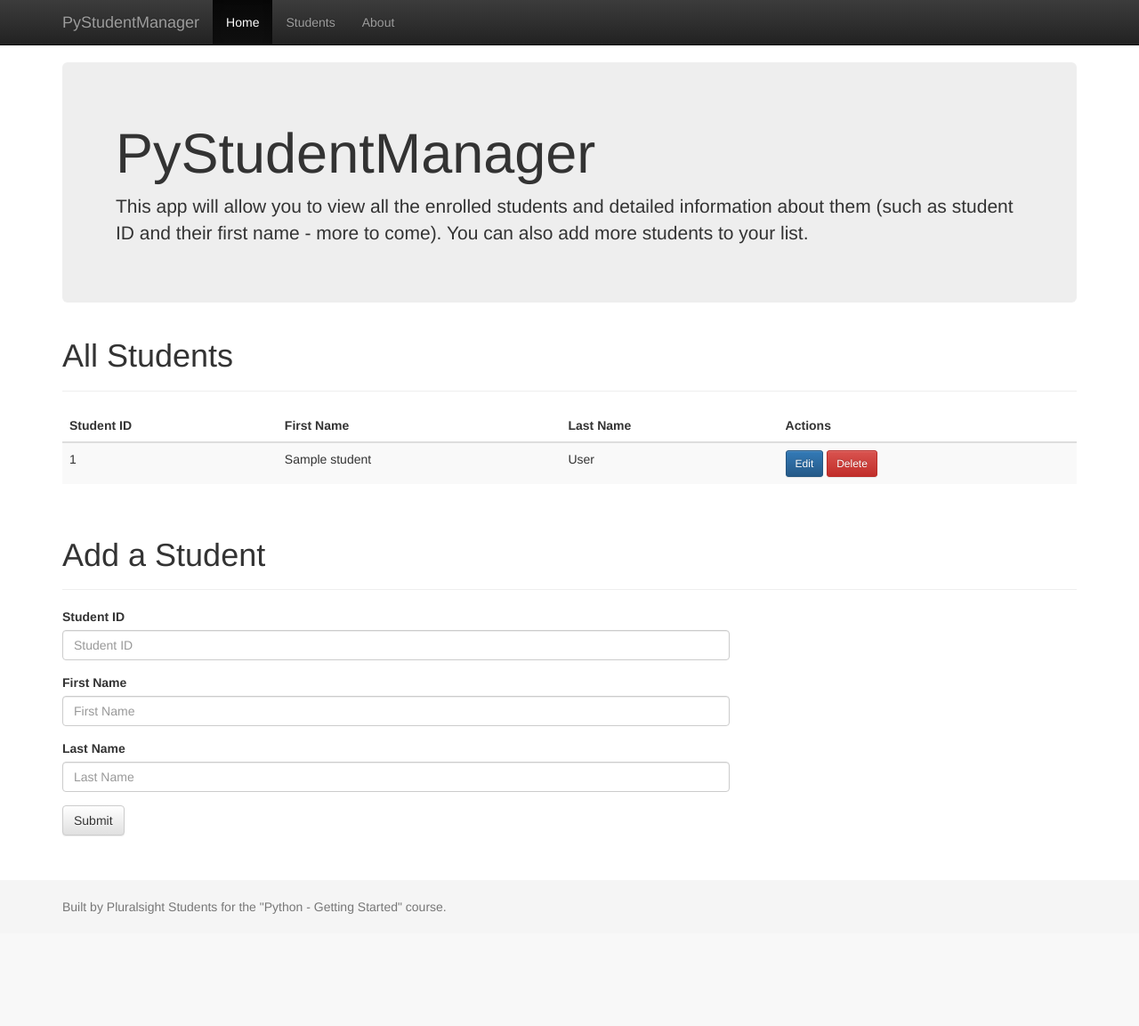
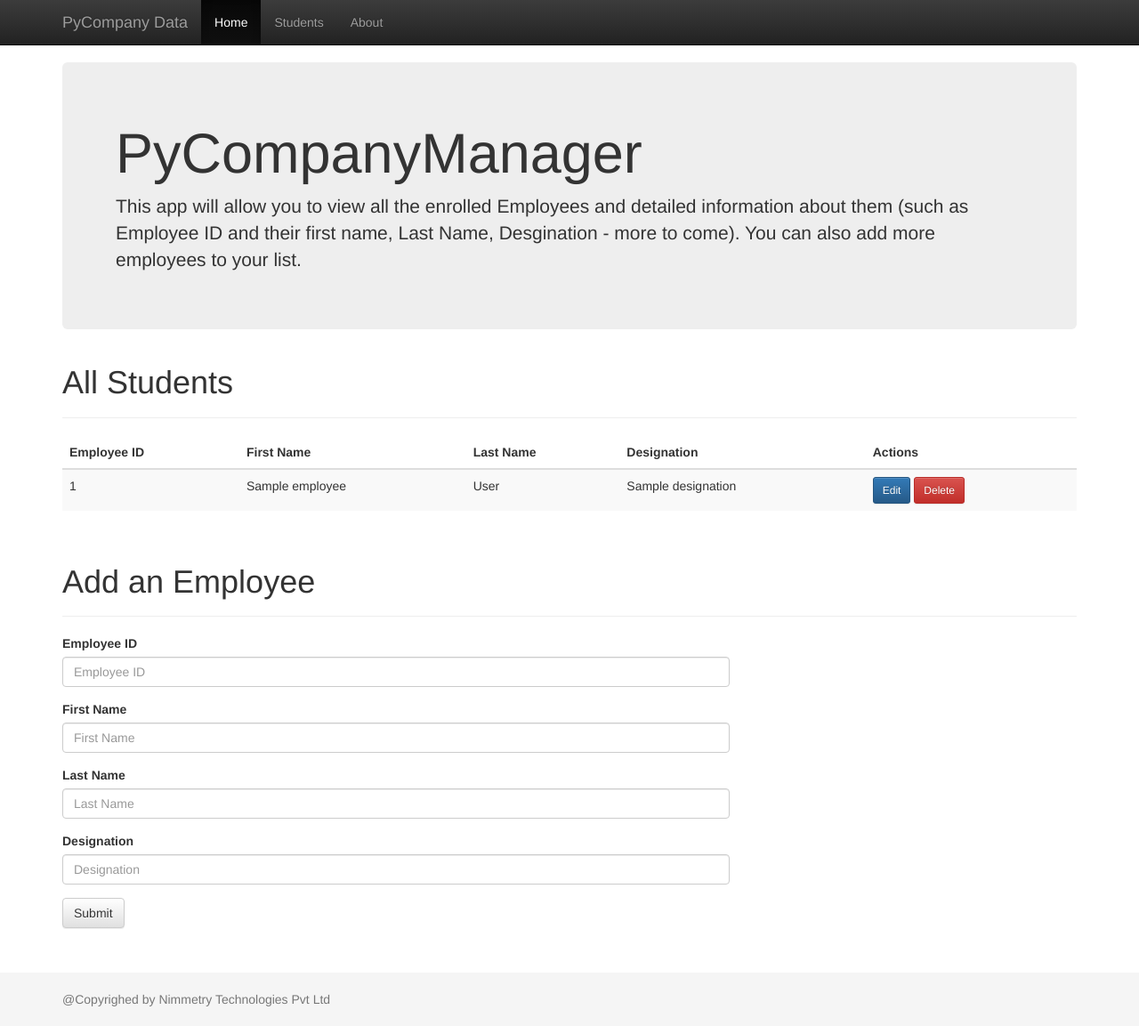
Before and after one commit to sainimmetry/PWebApp, a Flask app: template webapp/templates/index.html in a window 1280 px wide. Shown: the whole page at 89% size. Before the commit the page ends 1027 px from the top, so only its background shows below. Run offline with Flask 2, Linux system fonts and the light colour scheme; the template is opened without the code that fills it: most values are stand-ins (such as "Sample title", 1, 10 or a date in 2020); some libraries are stand-ins or nearby versions.

Commit message:
Student to Employee
Changed app base on Student to Employee.  Added Designation Field to the code.

```diff
--- /dev/null
+++ b/employee.py
@@ -0,0 +1,25 @@
+employees = []
+
+class Employee :
+
+    office_name = "Nimmetry Inc "
+
+    def __init__(self,name,last_name,designation,employee_id=332,):
+        self.name = name
+        self.employee_id = employee_id
+        self.last_name = last_name
+        self.designation = designation
+        employees.append(self)
+
+    def __str__(self):
+        return "employee "+ self.name
+
+    def get_name_capitalize(self):
+        return  self.name.capitalize()
+
+    def get_last_name_capitalize(self):
+        return  self.last_name.capitalize()
+
+
+    def get_office_name(self):
+        return self.office_name
--- a/student.py
+++ /dev/null
@@ -1,19 +0,0 @@
-students = []
-
-class Student :
-
-    school_name = "Sprinfield Elemnetary "
-
-    def __init__(self,name,student_id=332):
-        self.name = name
-        self.student_id = student_id
-        students.append(self)
-
-    def __str__(self):
-        return "Student "+ self.name
-
-    def get_name_capitalize(self):
-        return  self.name.capitalize()
-
-    def get_school_name(self):
-        return self.school_name
--- a/webapp/app.py
+++ b/webapp/app.py
@@ -1,8 +1,8 @@
 from flask import Flask, render_template,redirect, url_for, request
 
-from student import Student
+from employee import Employee
 
-students = []
+employees = []
 
 app = Flask(__name__)
 
@@ -10,16 +10,19 @@ app = Flask(__name__)
 @app.route("/", methods=["GET","POST"])
 def students_page():
     if request.method == "POST":
-        new_student_id = request.form.get("student-id","")
-        new_student_name = request.form.get("name","")
-        new_student_last_name = request.form.get("last-name","")
+        new_employee_id = request.form.get("employee-id","")
+        new_employee_name = request.form.get("name","")
+        new_employee_last_name = request.form.get("last-name","")
+        new_employee_designation = request.form.get("designation","")
 
-        new_student = Student(name=new_student_name, student_id=new_student_id)
-        students.append(new_student)
+
+        new_employee = Employee(name=new_employee_name,last_name=new_employee_last_name,designation=new_employee_designation, employee_id=new_employee_id)
+        print(new_employee)
+        employees.append(new_employee)
 
         return redirect(url_for("students_page"))
 
-    return render_template("index.html", students=students)
+    return render_template("index.html", employees=employees)
 
 
 if __name__ == "__main__":
--- a/webapp/templates/index.html
+++ b/webapp/templates/index.html
@@ -5,8 +5,8 @@
     <meta http-equiv="X-UA-Compatible" content="IE=edge">
     <meta name="viewport" content="width=device-width, initial-scale=1">
     <!-- The above 3 meta tags *must* come first in the head; any other head content must come *after* these tags -->
-    <meta name="description" content="PyStudentManager app - Make Your Students Love Your School">
-    <meta name="author" content="From Students to Students">
+    <meta name="description" content="PyCompany app - Make Your Employees Love Your Company">
+    <meta name="author" content="From Employee to Employee">
 
     <title>PyStudentManager - An App Built By Students, For Students</title>
 
@@ -50,7 +50,7 @@
                 <span class="icon-bar"></span>
                 <span class="icon-bar"></span>
             </button>
-            <a class="navbar-brand" href="#">PyStudentManager</a>
+            <a class="navbar-brand" href="#">PyCompany Data</a>
         </div>
         <div id="navbar" class="collapse navbar-collapse">
             <ul class="nav navbar-nav">
@@ -65,9 +65,9 @@
 <div class="container">
 
     <div class="jumbotron">
-        <h1>PyStudentManager</h1>
-        <p>This app will allow you to view all the enrolled students and detailed information about them (such as
-            student ID and their first name - more to come). You can also add more students to your list.</p>
+        <h1>PyCompanyManager</h1>
+        <p>This app will allow you to view all the enrolled Employees and detailed information about them (such as
+            Employee ID and their first name, Last Name, Desgination - more to come). You can also add more employees to your list.</p>
     </div>
 
     <div class="page-header">
@@ -78,18 +78,20 @@
             <table class="table table-striped">
                 <thead>
                 <tr>
-                    <th>Student ID</th>
+                    <th>Employee ID</th>
                     <th>First Name</th>
                     <th>Last Name</th>
+                    <th>Designation</th>
                     <th>Actions</th>
                 </tr>
                 </thead>
                 <tbody>
-                {% for student in students %}
+                {% for employee in employees %}
                 <tr>
-                    <td>{{ student.student_id }}</td>
-                    <td>{{ student.name }}</td>
-                    <td>{{ student.last_name }}</td>
+                    <td>{{ employee.employee_id }}</td>
+                    <td>{{ employee.name }}</td>
+                    <td>{{ employee.last_name }}</td>
+                    <td>{{ employee.designation }}</td>
                     <td>
                         <button class="btn btn-primary btn-sm">Edit</button>
                         <button class="btn btn-danger btn-sm">Delete</button>
@@ -103,15 +105,15 @@
     </div>
 
     <div class="page-header">
-        <h1>Add a Student</h1>
+        <h1>Add an Employee</h1>
     </div>
 
     <div class="row">
         <div class="col-md-8">
             <form method="POST">
                 <div class="form-group">
-                    <label for="student-id">Student ID</label>
-                    <input type="number" class="form-control" id="student-id" placeholder="Student ID" name="student-id">
+                    <label for="employee-id">Employee ID</label>
+                    <input type="number" class="form-control" id="employee-id" placeholder="Employee ID" name="employee-id">
                 </div>
                 <div class="form-group">
                     <label for="first-name">First Name</label>
@@ -120,6 +122,11 @@
                 <div class="form-group">
                     <label for="last-name">Last Name</label>
                     <input type="text" class="form-control" id="last-name" placeholder="Last Name" name="last-name">
+                </div>
+
+                <div class="form-group">
+                    <label for="designation">Designation</label>
+                    <input type="text" class="form-control" id="designation" placeholder="Designation" name="designation">
                 </div>
 
                 <button type="submit" class="btn btn-default">Submit</button>
@@ -131,7 +138,7 @@
 
 <footer class="footer">
   <div class="container">
-      <p class="text-muted">Built by Pluralsight Students for the "Python - Getting Started" course.</p>
+      <p class="text-muted">@Copyrighed by Nimmetry Technologies Pvt Ltd</p>
   </div>
 </footer>
 
```
